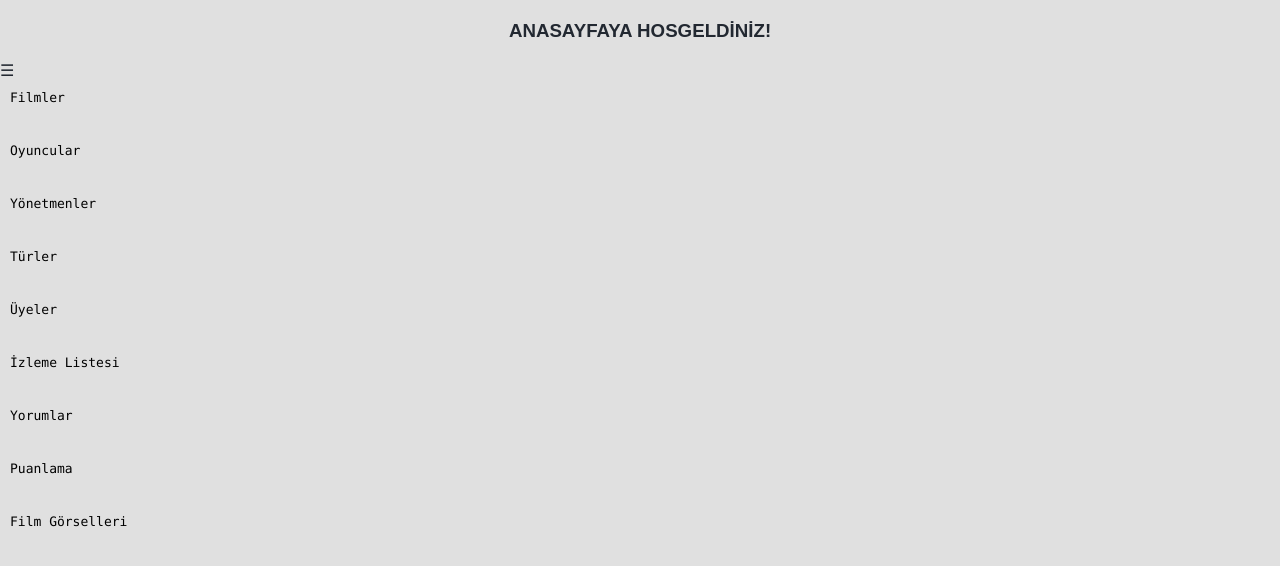
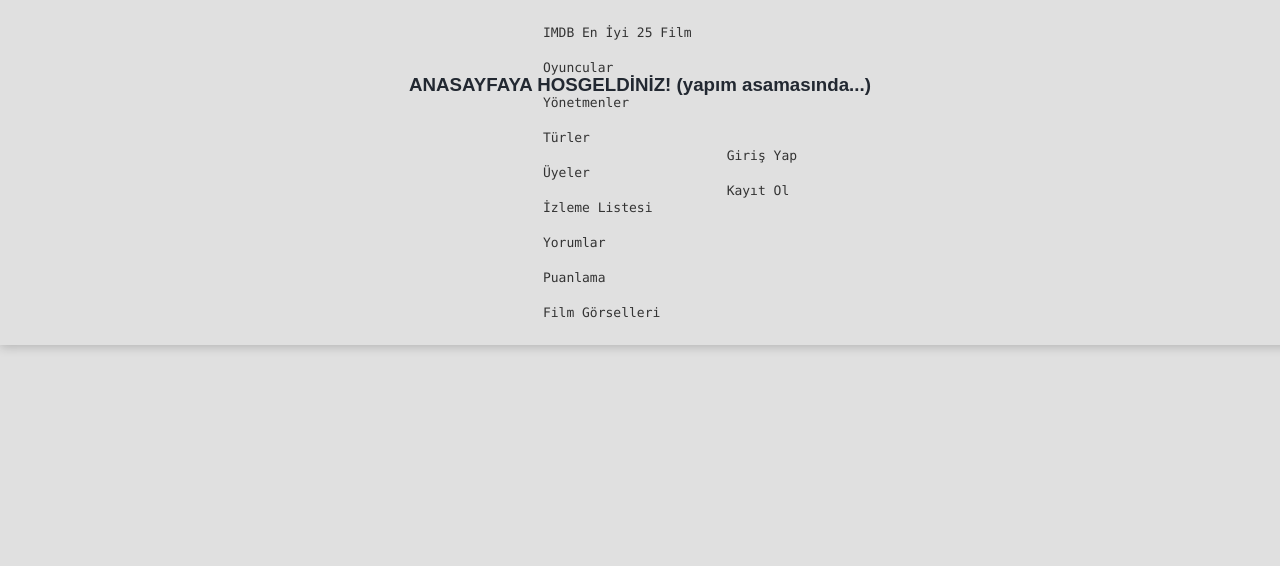
Before and after one commit to erencellk/MovieSlot, a Django app: page / in a window 1280 px wide; the page is wider, and only the part inside the window is pictured. Shown: the top 566 px of that part. Run offline with Django 5.2, Linux system fonts and the light colour scheme.

Commit message:
manage html files...

```diff
--- a/films/templates/films/anasayfa.html
+++ b/films/templates/films/anasayfa.html
@@ -12,20 +12,26 @@
 </head>
 <body>
 
-    <h3 style="text-align:center;margin-top: 20px">ANASAYFAYA HOSGELDİNİZ!</h3>
-<span class="menu-toggle" onclick="toggleMenu()">☰</span>
-<nav id="menu">
-    <a href="filmler.html">Filmler</a> <br>
-    <a href="oyuncular.html">Oyuncular</a> <br>
-    <a href="yönetmenler.html">Yönetmenler</a> <br>
-    <a href="türler.html">Türler</a> <br>
-    <a href="üyeler.html">Üyeler</a> <br>
-    <a href="izlemelistesi.html">İzleme Listesi</a> <br>
-    <a href="yorumlar.html">Yorumlar</a> <br>
-    <a href="puanlama.html">Puanlama</a> <br>
-    <a href="filmgörselleri.html">Film Görselleri</a>
 
+<nav class="liste-menu">
+    <div class="nav-left">
+        <a href="filmler.html"><i class="fa-solid fa-star"></i> IMDB En İyi 25 Film</a>
+        <a href="oyuncular.html"><i class="fa-solid fa-user"></i> Oyuncular</a>
+        <a href="yönetmenler.html"><i class="fa-solid fa-video"></i> Yönetmenler</a>
+        <a href="türler.html"><i class="fa-solid fa-tags"></i> Türler</a>
+        <a href="üyeler.html"><i class="fa-solid fa-users"></i> Üyeler</a>
+        <a href="izlemelistesi.html"><i class="fa-solid fa-list"></i> İzleme Listesi</a>
+        <a href="yorumlar.html"><i class="fa-solid fa-comment-dots"></i> Yorumlar</a>
+        <a href="puanlama.html"><i class="fa-solid fa-star-half-stroke"></i> Puanlama</a>
+        <a href="filmgörselleri.html"><i class="fa-solid fa-image"></i> Film Görselleri</a>
+    </div>
+    <div class="nav-right">
+        <a href="/login"><i class="fa-solid fa-right-to-bracket"></i> Giriş Yap</a>
+        <a href="/register"><i class="fa-solid fa-user-plus"></i> Kayıt Ol</a>
+    </div>
 </nav>
+<br><br><br>
+<h3 style="text-align:center;margin-top: 20px">ANASAYFAYA HOSGELDİNİZ!  (yapım asamasında...)</h3>
 <script src="{% static 'films/eren.js' %}"></script>
 </body>
 </html>
```
